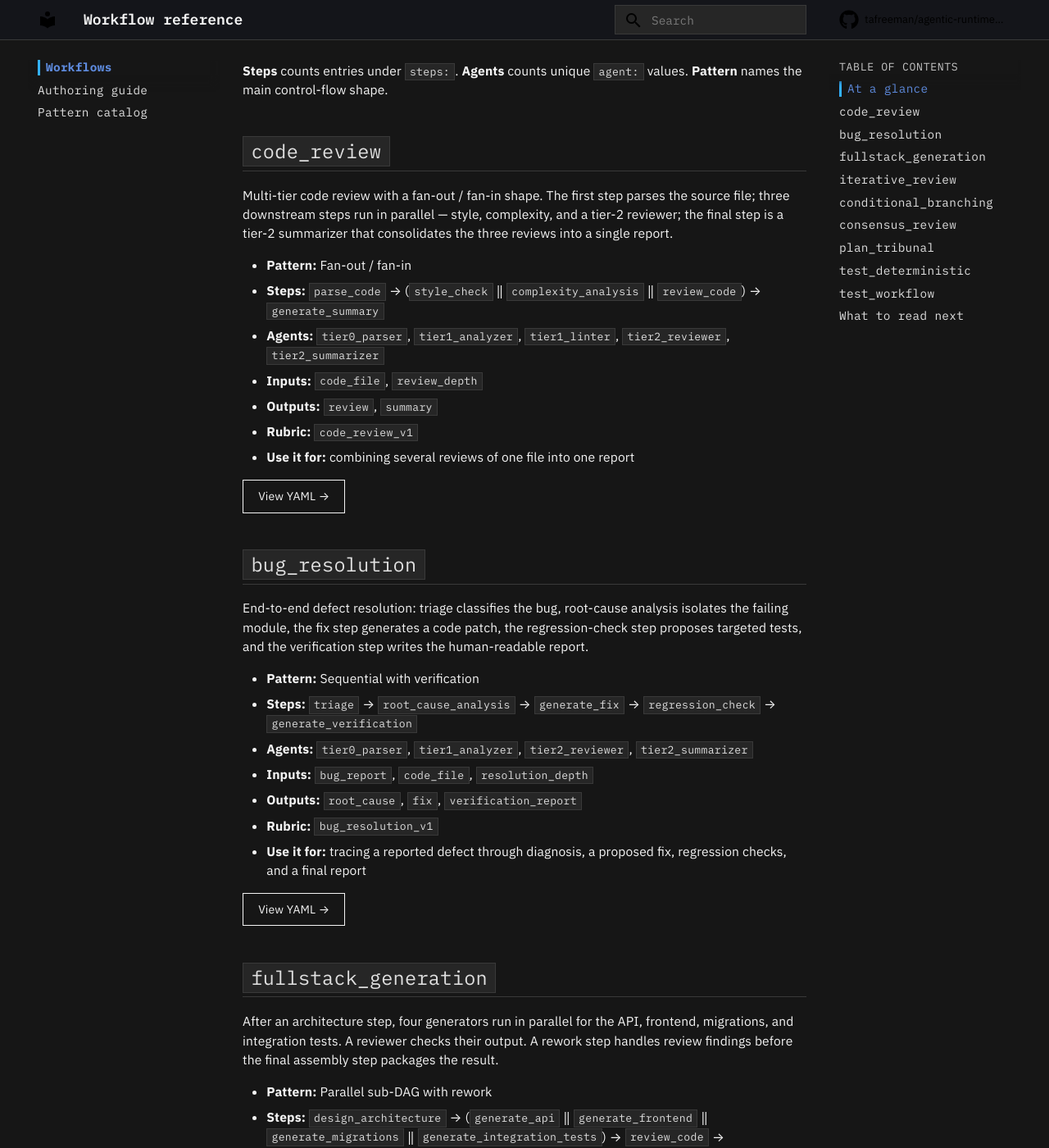
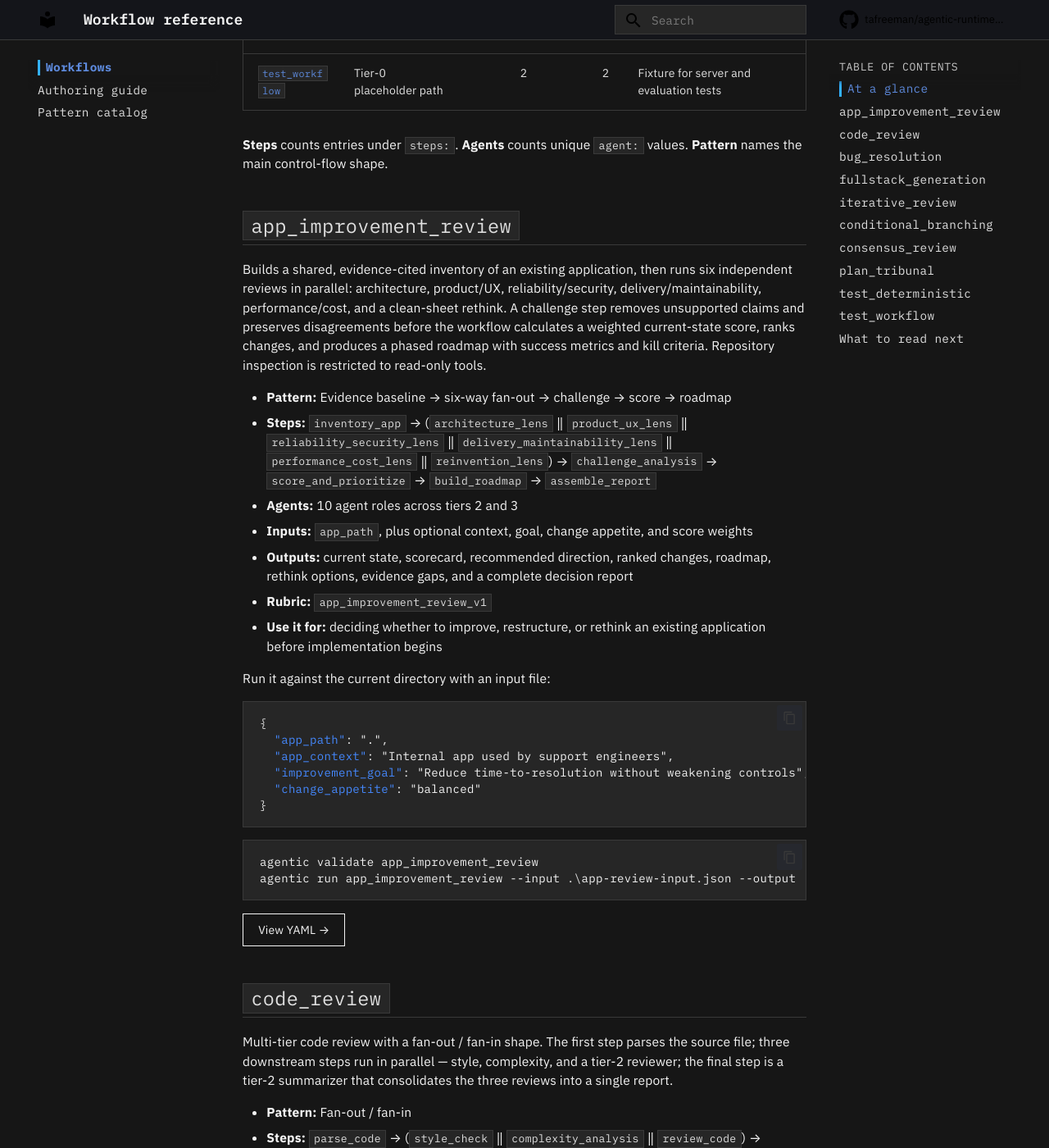
Before and after one commit to tafreeman/agentic-runtime-platform, an MkDocs documentation site: the page built from docs/workflows/index.md, in a window 1280 px wide and 1400 px high, scrolled down 1241 px. Shown: the whole window at 82% size. Built offline with MkDocs 1.6.1 and Material for MkDocs 9.7.7, drawn with Linux system fonts in a browser that asks for light colours; comment, search, counter and statistics services are not loaded; some of the changed text lies outside the part shown.

Commit message:
feat(workflows): add app_improvement_review evidence-based app review
Salvaged from the parked wip_sweep branch during a branch audit; the workflow,
its two prompts and its test existed only there and were never on main. Lifted
onto current main unchanged, with the doc-table entries that went with them and
a regenerated derived workflow count.

Builds an evidence-cited inventory of an existing app, fans out to six
independent lenses (architecture, product/UX, reliability/security,
delivery/maintainability, performance/cost, clean-sheet rethink), strips
unsupported claims in a challenge step, then scores, ranks and produces a
phased roadmap. Repository inspection is read-only.

````diff
--- a/docs/workflows/index.md
+++ b/docs/workflows/index.md
@@ -18,6 +18,7 @@ reference.
 
 | Workflow | Pattern | Steps | Agents | Typical use case |
 |----------|---------|------:|-------:|------------------|
+| [`app_improvement_review`](#app_improvement_review) | Evidence-based fan-out / challenge / decision | 11 | 10 | Score an existing app and compare incremental improvement with clean-sheet alternatives |
 | [`code_review`](#code_review) | Fan-out / fan-in | 5 | 5 | Multi-perspective review of a single file with synthesis |
 | [`bug_resolution`](#bug_resolution) | Sequential with verification | 5 | 4 | Triage → root-cause → fix → regression check → write-up |
 | [`fullstack_generation`](#fullstack_generation) | Parallel sub-DAG with rework | 8 | 6 | Generate API + frontend + tests in parallel, then review and rework |
@@ -30,6 +31,47 @@ reference.
 
 **Steps** counts entries under `steps:`. **Agents** counts unique `agent:`
 values. **Pattern** names the main control-flow shape.
+
+## `app_improvement_review`
+
+Builds a shared, evidence-cited inventory of an existing application, then
+runs six independent reviews in parallel: architecture, product/UX,
+reliability/security, delivery/maintainability, performance/cost, and a
+clean-sheet rethink. A challenge step removes unsupported claims and preserves
+disagreements before the workflow calculates a weighted current-state score,
+ranks changes, and produces a phased roadmap with success metrics and kill
+criteria. Repository inspection is restricted to read-only tools.
+
+- **Pattern:** Evidence baseline → six-way fan-out → challenge → score → roadmap
+- **Steps:** `inventory_app` → (`architecture_lens` ‖ `product_ux_lens` ‖
+  `reliability_security_lens` ‖ `delivery_maintainability_lens` ‖
+  `performance_cost_lens` ‖ `reinvention_lens`) → `challenge_analysis` →
+  `score_and_prioritize` → `build_roadmap` → `assemble_report`
+- **Agents:** 10 agent roles across tiers 2 and 3
+- **Inputs:** `app_path`, plus optional context, goal, change appetite, and score weights
+- **Outputs:** current state, scorecard, recommended direction, ranked changes,
+  roadmap, rethink options, evidence gaps, and a complete decision report
+- **Rubric:** `app_improvement_review_v1`
+- **Use it for:** deciding whether to improve, restructure, or rethink an
+  existing application before implementation begins
+
+Run it against the current directory with an input file:
+
+```json
+{
+  "app_path": ".",
+  "app_context": "Internal app used by support engineers",
+  "improvement_goal": "Reduce time-to-resolution without weakening controls",
+  "change_appetite": "balanced"
+}
+```
+
+```powershell
+agentic validate app_improvement_review
+agentic run app_improvement_review --input .\app-review-input.json --output .\app-review-result.json
+```
+
+[View YAML →](https://github.com/tafreeman/agentic-runtime-platform/blob/main/agentic-workflows-v2/agentic_v2/workflows/definitions/app_improvement_review.yaml){ .md-button }
 
 ## `code_review`
 
````
Also changed, not shown: agentic-workflows-v2/agentic_v2/prompts/app_analyst.md (added, +60 -0 lines), agentic-workflows-v2/agentic_v2/prompts/app_synthesizer.md (added, +38 -0 lines), agentic-workflows-v2/docs/WORKFLOWS.md (+1 -0 lines), docs/index.md (+2 -2 lines), 2 other files.
